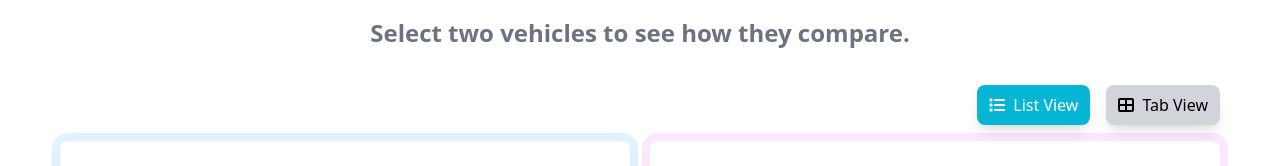
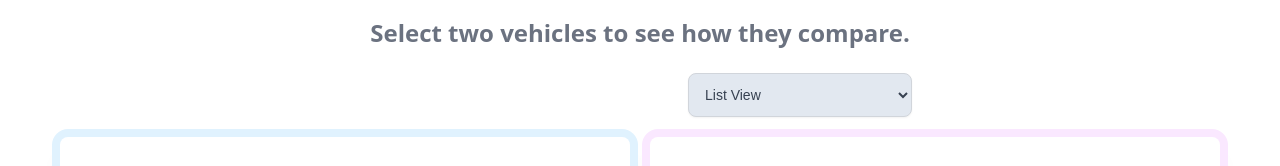
Before and after one commit to alramirez729/CarVsCar, a React (Create React App) app in the folder frontend/: page /compare in a window 1280 px wide. Shown: the part 207-373 px from the top of the page. Built offline with nearby package versions, Linux system fonts and the light colour scheme.

Commit message:
Views dropdown, tabview fixing.

```diff
--- a/frontend/src/index.css
+++ b/frontend/src/index.css
@@ -72,9 +72,8 @@ body {
 }
 
 .compare-nav-button {
-    @apply text-2xl p-2 text-cyan-600 hover:text-cyan-500 transition-colors duration-300;
+    @apply bg-cyan-600 h-80 px-2 rounded-lg text-2xl p-2 mb-0 text-white hover:text-cyan-500 transition-colors duration-300;
 }
-
 .compare-view-toggle {
     @apply flex gap-2 bg-gray-100 p-1 rounded-lg;
 }
--- a/frontend/src/pages/compare.js
+++ b/frontend/src/pages/compare.js
@@ -738,21 +738,16 @@ const fetchSuggestions = async (type, make = '', model = '', carNumber) => {
     <div className="flex flex-col items-center justify-center w-full my-min-h-screen p-10 bg-white">
       <h1 className="heading tracking-widest ring-1 ring-slate-300 bg-slate-200 rounded-l h-30 w-30 border-b-gray-300 border-2 p-5 animate-fade-in-up animation-delay-1000">Car Comparison</h1>
       <h1 className="subheading animate-fade-in-up animation-delay-1000">Select two vehicles to see how they compare.</h1>
-      <div className="w-full flex flex-row space-x-4 my-4 justify-end">
-        <button
-        className={`animate-fade-in inline-flex items-center space-x-2 text-blue font-sans py-2 px-3 rounded-lg transition duration-300 ease-in-out transform hover:scale-105 shadow-lg ${viewMode === 'list' ? 'bg-cyan-500 text-white' : 'bg-gray-300 text-black'}`}
-        onClick={() => setViewMode('list')}
-      >
-        <FontAwesomeIcon icon={faList} className="w-4 h-4" /> {/* List View Icon */}
-        <span>List View</span>
-      </button>
-      <button
-        className={`animate-fade-in inline-flex items-center space-x-2 text-blue font-sans py-2 px-3 rounded-lg transition duration-300 ease-in-out transform hover:scale-105 shadow-lg ${viewMode === 'tab' ? 'bg-cyan-500 text-white' : 'bg-gray-300 text-black'}`}
-        onClick={() => setViewMode('tab')}
-      >
-        <FontAwesomeIcon icon={faThLarge} className="w-4 h-4" /> {/* Tab View Icon */}
-        <span>Tab View</span>
-      </button>
+      {/* View Mode Selector */}
+      <div className="flex flex-col place-items-end w-full max-w-56 ml-80 mb-4">
+        <select
+          value={viewMode}
+          onChange={(e) => setViewMode(e.target.value)}
+          className="dropdown_input_styling text-sm"
+        >
+          <option value="list">List View</option>
+          <option value="tab">Tab View</option>
+        </select>
       </div>
       <div className="animate-fade-in flex flex-col md:flex-row md:justify-between w-full max-w-8xl gap-5 -my-0">
         {/* Car 1 Input */}
@@ -988,6 +983,7 @@ const fetchSuggestions = async (type, make = '', model = '', carNumber) => {
 
 
       <div id="report-section" className="flex flex-col items-center w-full">
+
       {/* AI Suggestion Box */}
       {showAiBox && (
         <div className="mt-6 p-4 w-full max-w-2xl bg-gray-100 rounded-lg shadow-lg relative">
@@ -1028,19 +1024,19 @@ const fetchSuggestions = async (type, make = '', model = '', carNumber) => {
             <div className="fixed inset-0 flex items-center justify-center bg-black bg-opacity-50 z-50">
             <div className="bg-gray-50 p-6 rounded-lg shadow-lg text-center w-96">
               <div className="flex justify-between items-center mb-4 px-4">
-              <div className="compare-view-toggle">
-                <button
-                  onClick={() => setViewMode('list')}
-                  className={`compare-view-toggle-button ${viewMode === 'list' ? 'compare-view-toggle-button-active' : 'compare-view-toggle-button-inactive'}`}
+              <div className="relative w-48">
+                <select
+                  value={viewMode}
+                  onChange={(e) => setViewMode(e.target.value)}
+                  className="dropdown_input_styling text-lg"
                 >
-                  <FontAwesomeIcon icon={faList} className="mr-1" /> List
-                </button>
-                <button
-                  onClick={() => setViewMode('tab')}
-                  className={`compare-view-toggle-button ${viewMode === 'tab' ? 'compare-view-toggle-button-active' : 'compare-view-toggle-button-inactive'}`}
-                >
-                  <FontAwesomeIcon icon={faThLarge} className="mr-1" /> Tabs
-                </button>
+                  <option value="list">
+                    <FontAwesomeIcon icon={faList} /> List View
+                  </option>
+                  <option value="tab">
+                    <FontAwesomeIcon icon={faThLarge} /> Tab View
+                  </option>
+                </select>
               </div>
           </div>
           </div>
@@ -1106,12 +1102,12 @@ const fetchSuggestions = async (type, make = '', model = '', carNumber) => {
 
               <div className="flex flex-row items-center w-full max-w-4xl">
                 {/* Left Arrow */}
-                <button onClick={handlePrevTab} className="compare-nav-button">
+                <button onClick={handlePrevTab} className="compare-nav-button ml-4">
                   <FontAwesomeIcon icon={faChevronLeft} />
                 </button>
 
                 {/* Tab Content */}
-                <div className="w-full flex justify-center">
+                <div className="w-full flex justify-center gap-12">
                 {activeTab === 0 && (
                     <>
                       <div className="flex justify-between w-full">
```
